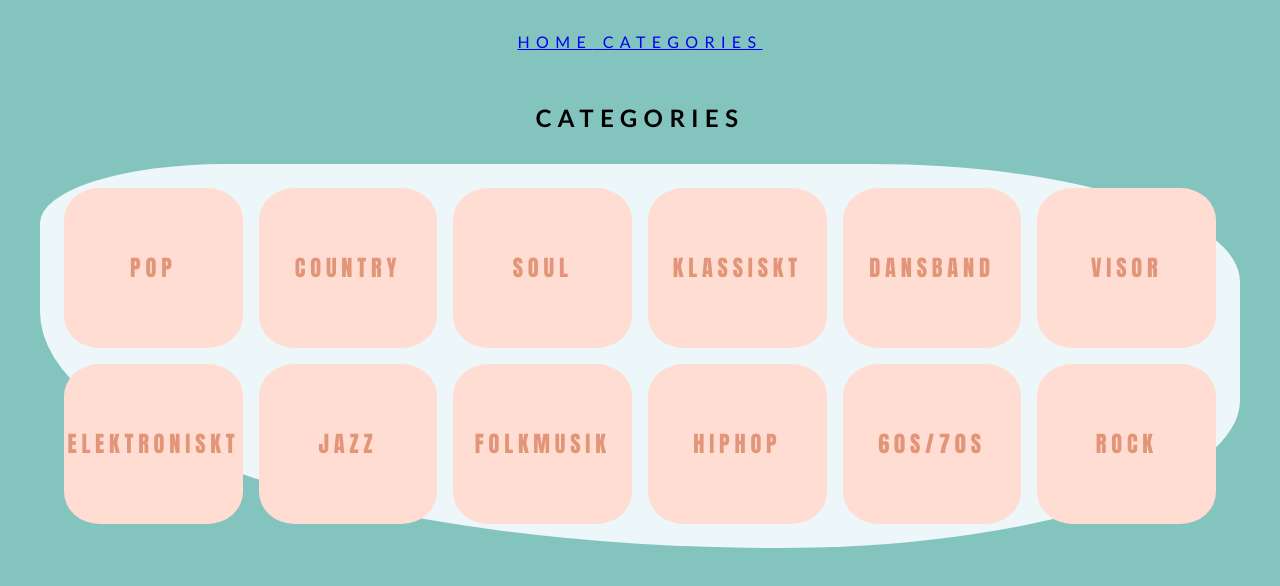
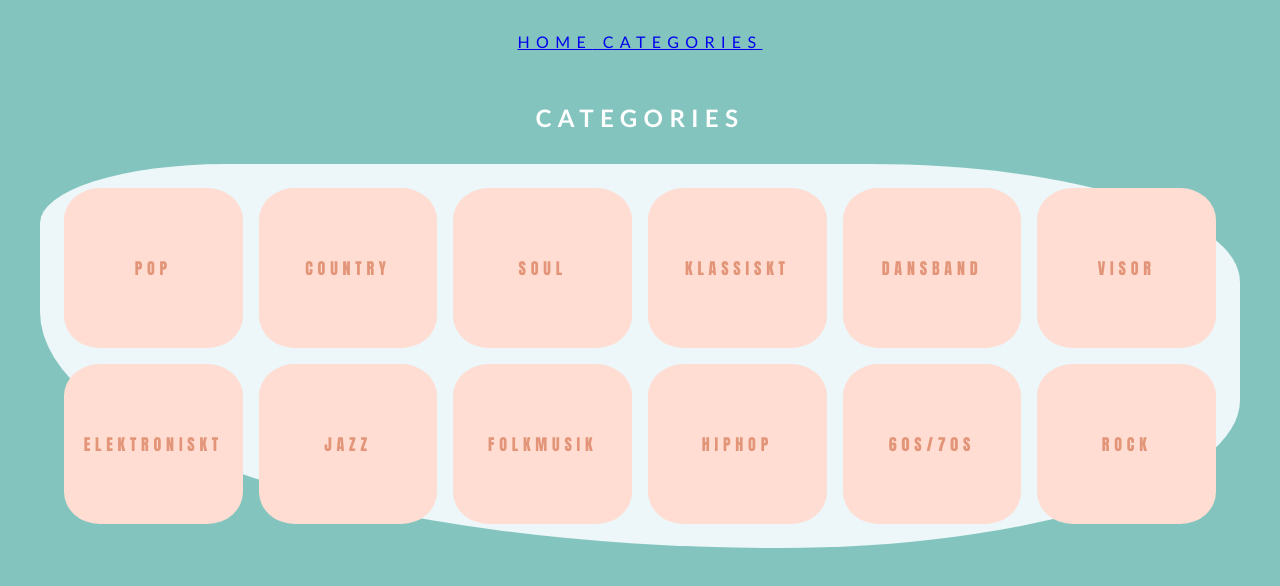
Before and after one commit to tilkam/musikQuiz, a Vue app in the folder MusikQuiz/: page /category in a window 1280 px wide. Shown: the top 586 px of the page. Built offline with nearby package versions, Linux system fonts and the light colour scheme.

Commit message:
add quizHeader

```diff
--- a/MusikQuiz/src/assets/main.css
+++ b/MusikQuiz/src/assets/main.css
@@ -16,7 +16,7 @@
   margin-bottom: 1rem;
 }
 
-.container {
+/* .container {
   display: flex;
   flex-direction: column;
   font-family: Adventuro, 'Gill Sans', 'Gill Sans MT', Calibri, 'Trebuchet MS', sans-serif;
@@ -24,7 +24,7 @@
   text-align: center;
   text-transform: uppercase;
   background-color: #83c5be;
-}
+} */
 body {
   background-color: #83c5be;
 }
--- a/MusikQuiz/src/components/QuizGetSongs.vue
+++ b/MusikQuiz/src/components/QuizGetSongs.vue
@@ -2,7 +2,7 @@
 
 <template>
     <div>
-        <h1>{{ genre }}</h1>
+
         <div class="songs">
             <div v-if="this.songs != null">
                 <div class="question-container">
@@ -37,7 +37,6 @@ export default {
     name: 'QuizGetSongs',
 
     components: {
-        /*  SongCards, */
     },
 
     data() {
@@ -49,14 +48,11 @@ export default {
             question: [],
             category: [],
             today: null,
-            correct: false
 
         }
     },
 
     methods: {
-
-
         async getAllSongs(id, dateString) {
             try {
                 this.songs = await getQuizQuestions(id, dateString)
@@ -81,10 +77,11 @@ export default {
             console.log('Player Choice: ' + song)
             let isCorrect = false;
             if (song === this.question[0].artist) {
-                console.log('YES')
-                this.correct = true
+                console.log('RIGHT ANSWER')
                 isCorrect = true;
-                //this.correct++
+
+            } else {
+                console.log("WRONG ANSWER")
             }
 
             if (this.question.length === 1) {
@@ -92,13 +89,14 @@ export default {
             }
             this.displayQuestions(this.songs)
             this.correct = false;
-            this.total++
+
 
             if (this.total === 10) {
                 this.loading = true
                 this.finished = true
             }
             this.$emit('is-correct', isCorrect);
+
         }
     },
 
@@ -135,6 +133,10 @@ export default {
     background: white;
     text-transform: none;
     font-family: Montserrat, Cambria, Cochin, Georgia, Times, 'Times New Roman', serif;
+    cursor: pointer;
+}
+.options-container:hover{
+    background-color:lightblue;
 }
 
 h1 {
--- /dev/null
+++ b/MusikQuiz/src/components/QuizHeader.vue
@@ -0,0 +1,31 @@
+<script setup>
+import { defineProps } from 'vue';
+import { useRoute } from 'vue-router'
+
+const route = useRoute();
+const genre = route.query.genre
+const questionCounter = defineProps(['questionIndex'])
+
+</script>
+
+<template>
+    <div class="question-counter">
+        <h1>{{ genre }}</h1>
+        <h2>Question {{ questionCounter.questionIndex }}/10 </h2>
+        <div class="bar">
+            <div class="completion">.
+            </div>
+        </div>
+    </div>
+</template>
+
+<style scoped>
+.question-counter {
+    color: white;
+}
+
+.completion {
+    width: 100%;
+    background-color: white;
+}
+</style>
--- a/MusikQuiz/src/views/CategoryView.vue
+++ b/MusikQuiz/src/views/CategoryView.vue
@@ -31,7 +31,9 @@ function selectCategory(id, categoryString) {
 }
 </script>
 <style scoped>
-.header-category {}
+.header-category{
+  color:white;
+}
 
 .song-container {
   color: white;
@@ -51,7 +53,7 @@ function selectCategory(id, categoryString) {
   max-width: 100%;
   width: 10rem;
   height: 10rem;
-  padding: 3rem;
+  padding: 1rem;
   /* border-radius: 1rem; */
   border-radius: 20% / 20%;
   margin: 0.5rem;
@@ -59,9 +61,10 @@ function selectCategory(id, categoryString) {
   background-color: #ffddd2;
   font-family: Adventuro, Impact, Haettenschweiler, 'Arial Narrow Bold', sans-serif;
   color: #e29578;
-  font-size: 1.4rem;
+  font-size: 1rem;
   letter-spacing: 0.3rem;
   text-transform: uppercase;
+  word-break: break-all;
 }
 
 button {
--- a/MusikQuiz/src/views/HomeView.vue
+++ b/MusikQuiz/src/views/HomeView.vue
@@ -17,7 +17,7 @@
   </div>
 </template>
 <script></script>
-<style>
+<style scoped>
 .menu-container {
   display: flex;
   flex-wrap: wrap;
--- a/MusikQuiz/src/views/QuizView.vue
+++ b/MusikQuiz/src/views/QuizView.vue
@@ -1,22 +1,35 @@
 <script setup>
 import QuizGetSongs from '../components/QuizGetSongs.vue';
+import QuizHeader from '../components/QuizHeader.vue'
+
 
 import { ref } from 'vue';
 
 const totalPoints = ref(0)
-console.log(totalPoints.value)
+const questionIndex = ref(1)
+
+console.log(questionIndex.value)
 const addPoints = (isCorrect) => {
   if(isCorrect === true){
     totalPoints.value++;
   }
+  questionIndex.value++;
 }
+/* function maxQuestions(){
+  if (questionIndex.value === 10){
+    console.log("GAME FINISHED")
+  }
+}
+maxQuestions() */
 
 </script>
 
 <template>
   <div>
+    <QuizHeader :questionIndex="questionIndex"/>
     <QuizGetSongs @is-correct="addPoints"/>
     {{ totalPoints }}
+    {{ questionIndex }}
 
   </div>
 </template>
```
